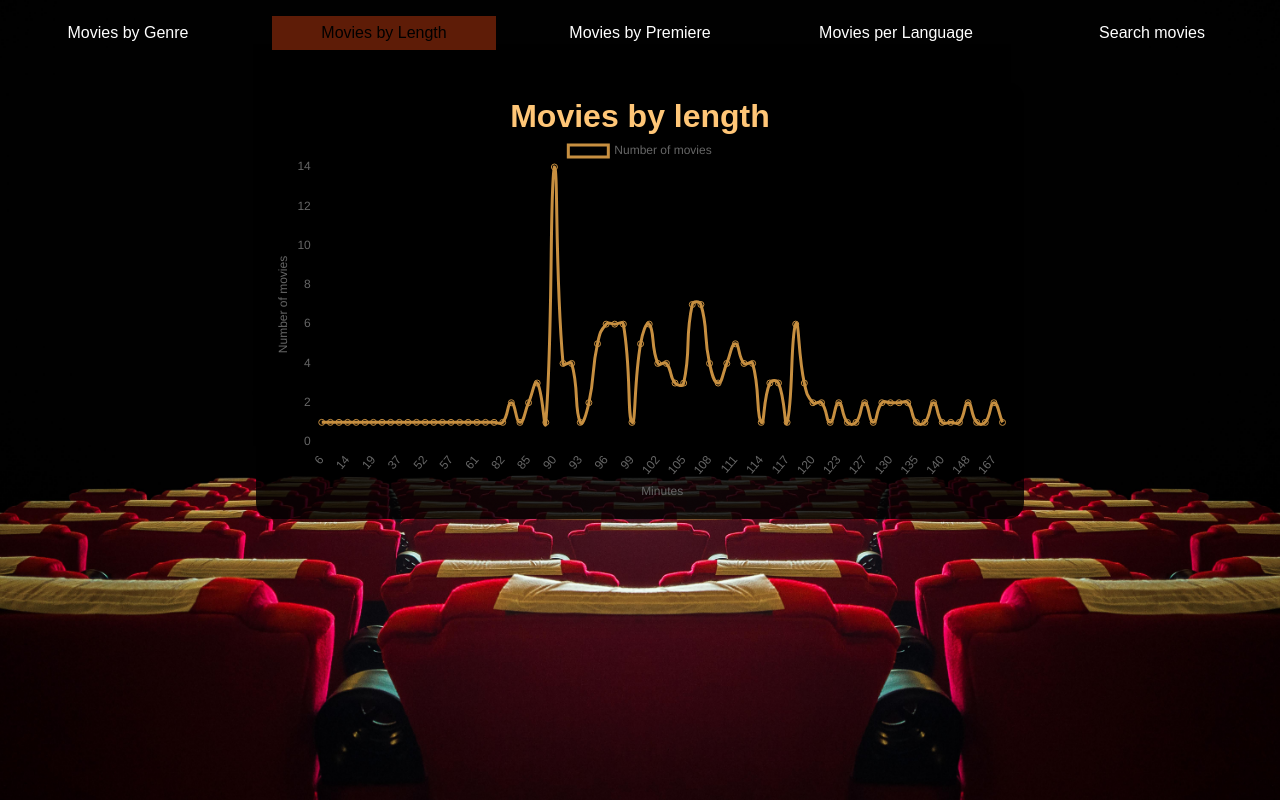
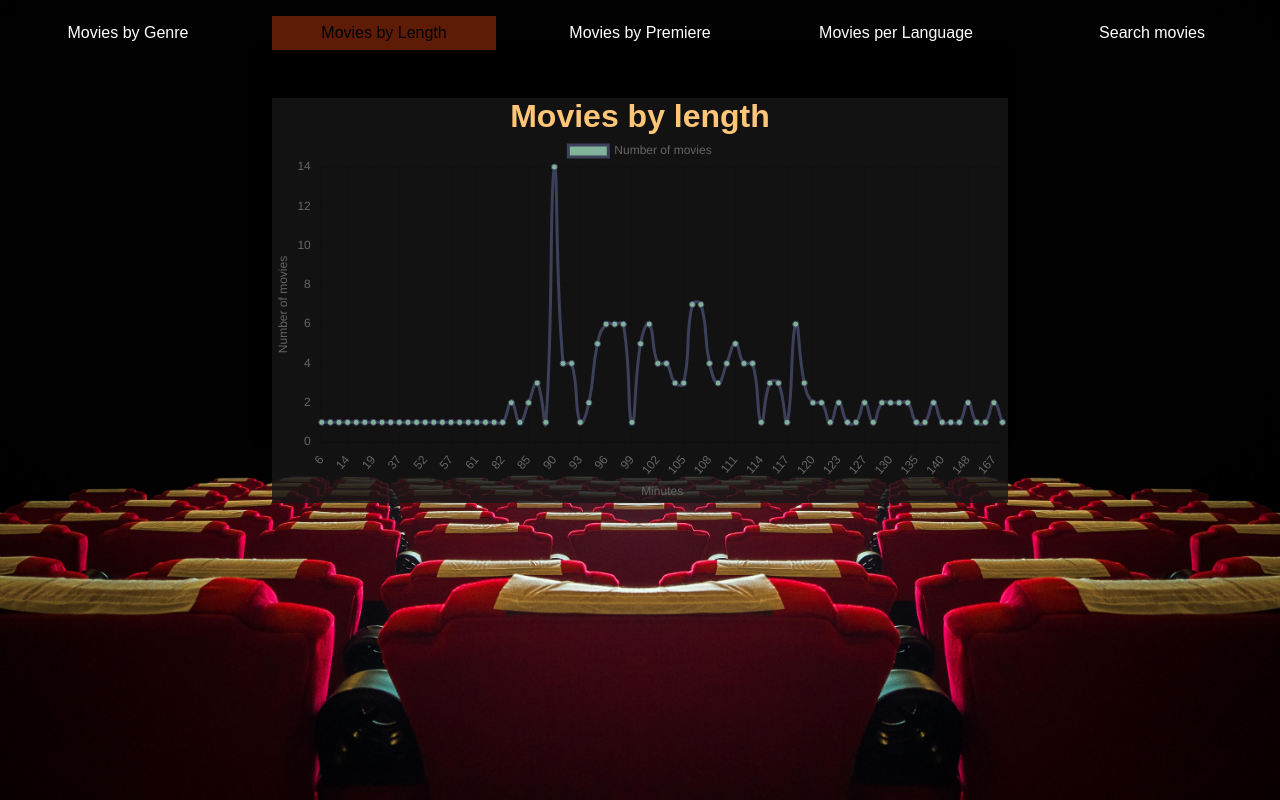
Before and after one commit to vectorell/MovieTown, a React (Vite) app: page /#/movies-by-length in a window 1280 px wide. Built offline with nearby package versions, Linux system fonts and the light colour scheme.

Commit message:
Added better animation when switching route. Also did some fixes

```diff
--- a/package.json
+++ b/package.json
@@ -10,12 +10,15 @@
     "preview": "vite preview"
   },
   "dependencies": {
+    "@react-three/fiber": "^8.14.6",
     "chart.js": "^4.4.0",
     "framer-motion": "^10.16.4",
+    "framer-motion-3d": "^10.16.4",
     "react": "^18.2.0",
     "react-chartjs-2": "^5.2.0",
     "react-dom": "^18.2.0",
-    "react-router-dom": "^6.17.0"
+    "react-router-dom": "^6.17.0",
+    "three": "^0.157.0"
   },
   "devDependencies": {
     "@types/react": "^18.2.15",
--- a/src/components/Seach/Search.jsx
+++ b/src/components/Seach/Search.jsx
@@ -28,8 +28,21 @@ export default function Search() {
     return (
         <div className="Search">
             <div>
-                <p> ({ searchResults.length } results) </p>
-                <input type="text" ref={inputRef} onChange={handleChange} />
+                <motion.p
+                    initial={{ rotateX: 0 }}
+                    transition={{ delay: 0.3, duration: 1, ease: 'easeOut'}}
+                    animate={{ rotateX: 1080}}
+                > ({ searchResults.length } results) </motion.p>
+
+                <motion.input
+                type="text"
+                ref={inputRef}
+                onChange={handleChange}
+                initial={{ background: '#ffffff'}}
+                transition={{ delay: 2, duration: 0.5}}
+                animate={{ background: ['#FFFFFF', '#aaaaaa', '#FFFFFF', '#aaaaaa', '#FFFFFF'] }}
+
+                />
             </div>
 
                 {(searchResults.length > 1) ?
--- a/src/components/framerMotion/FramerRoute.jsx
+++ b/src/components/framerMotion/FramerRoute.jsx
@@ -1,12 +1,52 @@
-import {motion} from 'framer-motion'
+import { motion, AnimatePresence, easeInOut, easeIn } from 'framer-motion'
+import { randomNumber } from '../../utils.js'
 
 export default function FramerRoute({ name, title, component }) {
+
+    const flipAnimations = [
+        {
+            rotateX: -8,
+            rotateY: 8,
+            rotateZ: 10
+        },
+        {
+            rotateX: -8,
+            rotateY: 8,
+            rotateZ: -10
+        },
+        {
+            rotateX: 8,
+            rotateY: 8,
+            rotateZ: 10
+        },
+        {
+            rotateX: 8,
+            rotateY: 8,
+            rotateZ: -10
+        },
+        {
+            rotateX: 8,
+            rotateY: -8,
+            rotateZ: 10
+        },
+        {
+            rotateX: 8,
+            rotateY: -8,
+            rotateZ: -10
+        },
+    ]
+
     return (
         <motion.div
             className={name}
-            initial={{ opacity: 0.1, filter:'saturate(0)'}}
-            transition={{ duration: 1}}
-            animate={{opacity: 1, filter:'saturate(1)' }}
+            // initial={{ opacity: 0.1, filter:'saturate(0)'}}
+            initial={ flipAnimations[ randomNumber(0, flipAnimations.length ) ] }
+            transition={{ duration: 0.5, ease: easeInOut }}
+            // animate={{opacity: 1, filter:'saturate(1)' }}
+            animate={{ rotateY: 0, rotateX: 0, rotateZ: 0}}
+            exit={{ rotateY: 100, duration: 2 }}
+            style={{ background: '#171717d1' }}
+
             >
 
                 {title}
--- a/src/data/configs/moviesByLength.js
+++ b/src/data/configs/moviesByLength.js
@@ -34,9 +34,9 @@ export default function getLineConfig() {
         datasets: [{
             data: runtimeCounts,
             label: 'Number of movies',
-            borderColor: "rgb(199, 143, 64)",
+            borderColor: '#3D405B',
             // pointRadius: 0.5,
-            backgroundColor: "rgba(75,192,192,0)",
+            backgroundColor: '#81B29A',
             lineTension: 0.5
         }]
     }
--- a/src/data/configs/moviesByPremiere.js
+++ b/src/data/configs/moviesByPremiere.js
@@ -16,17 +16,17 @@ export function getConfig() {
             {
                 data: numberOfMoviesPerPremiere().perCategory[0],
                 label: 'Documentaries',
-                backgroundColor: 'red'
+                backgroundColor: '#81B29A'
             },
             {
                 data: numberOfMoviesPerPremiere().perCategory[1],
                 label: 'Specials',
-                backgroundColor: 'blue'
+                backgroundColor: '#E07A5F'
             },
             {
                 data: numberOfMoviesPerPremiere().perCategory[2],
                 label: 'Feature films',
-                backgroundColor: 'green'
+                backgroundColor: '#3D405B'
             },
 
         ],
--- a/src/data/configs/numberOfMoviesPerLanguage.js
+++ b/src/data/configs/numberOfMoviesPerLanguage.js
@@ -9,8 +9,8 @@ export function getPieConfig(numberOfLanguages) {
                 data: numberOfMoviesPerLanguage(numberOfLanguages),
                 label: "Number of movies by languages",
                 backgroundColor: assignColor(numberOfMoviesPerLanguage(numberOfLanguages)),
-                borderWidth: 3,
-                borderColor: '#333',
+                borderWidth: 1,
+                borderColor: '#000',
             },
         ],
     };
--- a/src/index.css
+++ b/src/index.css
@@ -30,13 +30,15 @@ body::-webkit-scrollbar {
 }
 
 .content {
-    background-color: #000000d1;
+    /* background-color: #000000d1; */
     border-radius: 1em;
     width: 60%;
     height: 50%;
     padding: 1em;
     display: flex;
     flex-direction: column;
+    transform-style: preserve-3d;
+    perspective: 800px;
 }
 
 canvas {
--- a/src/routes/root/Root.jsx
+++ b/src/routes/root/Root.jsx
@@ -51,7 +51,7 @@ export default function Root() {
 
 
             <main>
-                <div className="content">
+                <div className="content" style={{ perspective: '50em' }}>
                     <Outlet />
 
                 </div>
--- a/src/utils.js
+++ b/src/utils.js
@@ -129,8 +129,8 @@ export function numberOfMoviesPerPremiere() {
 
 
 
-export const randomNumber = () => {
-    return Math.floor(Math.random() * (255 - 0 + 1) + 1);
+export const randomNumber = (min, max) => {
+    return Math.floor(Math.random() * (max + min) + min);
 };
 
 
@@ -138,7 +138,7 @@ export const randomNumber = () => {
 export function assignColor(type) {
     let colorArray = [];
     type.forEach((item) => {
-        colorArray.push(`rgba(${randomNumber()}, ${randomNumber()}, ${randomNumber()})`);
+        colorArray.push(`rgba(${randomNumber(0, 255)}, ${randomNumber(0, 255)}, ${randomNumber(0, 255)})`);
     });
     return colorArray;
 }
```
Also changed, not shown: 1 other file (tests, documents, lock files or other folders).
